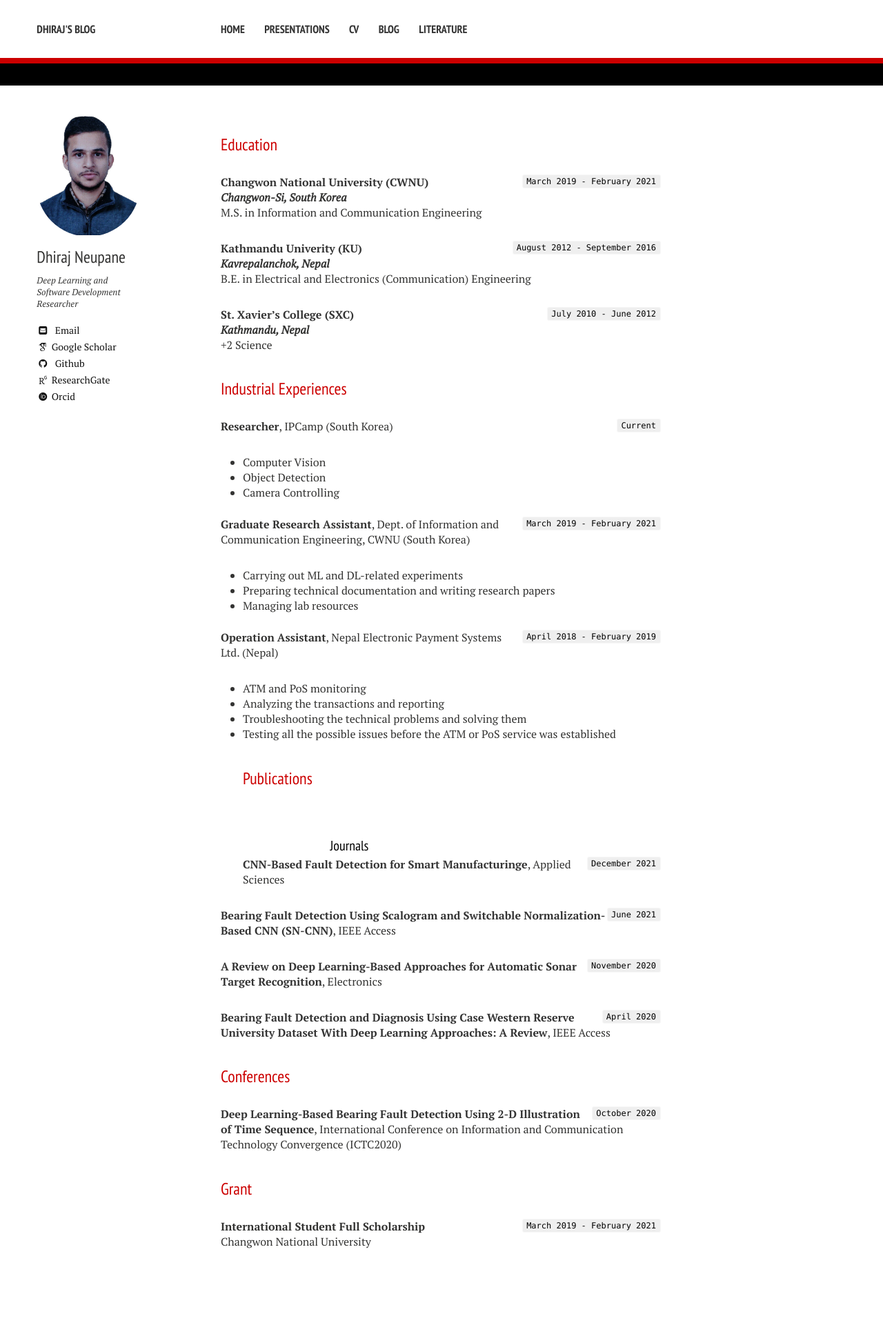
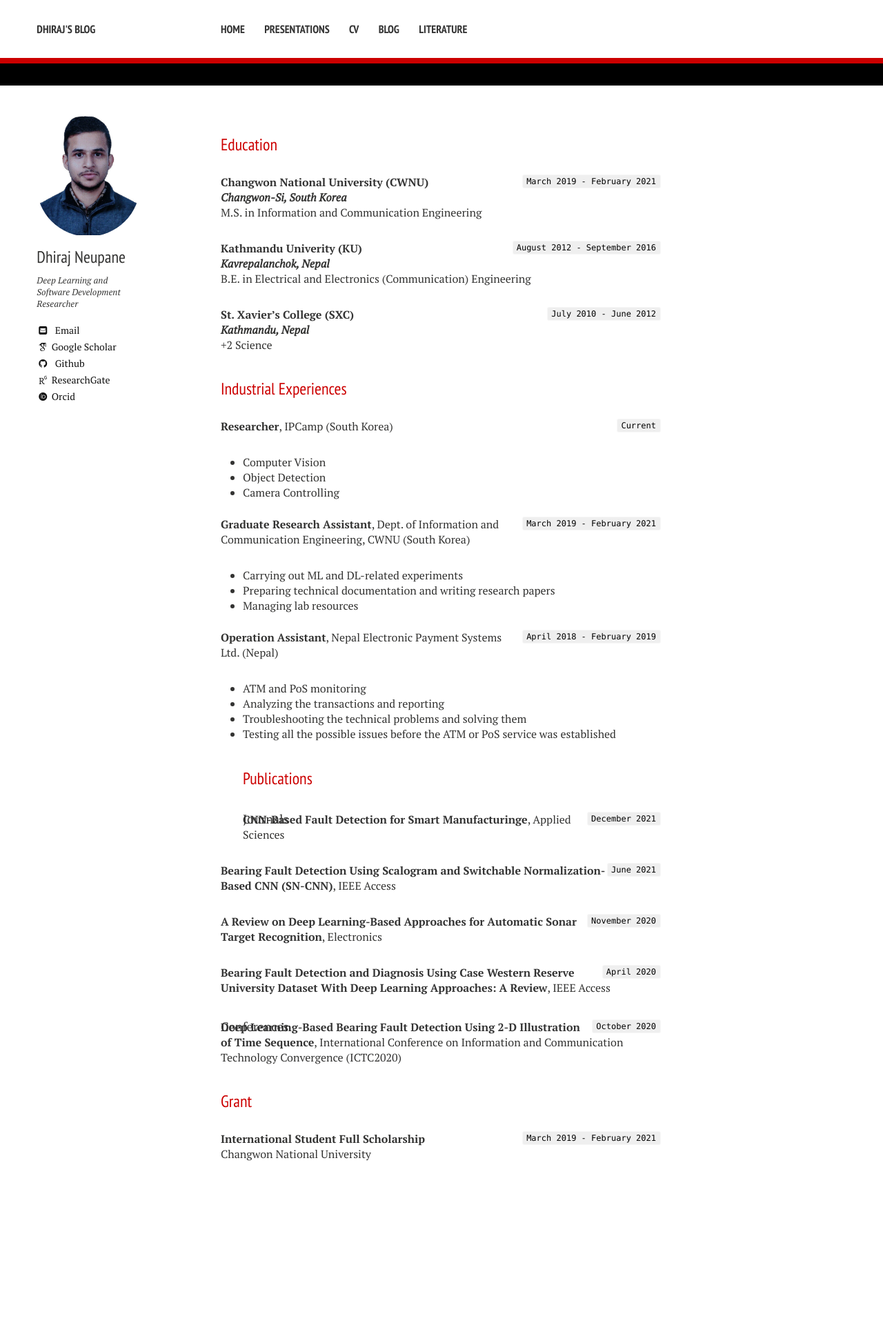
Before and after one commit to PIjarihd/dhirajneupane.github.io, a Jekyll site: the page built from cv.md, in a window 1280 px wide. Shown: the whole page at 69% size. Built offline with Jekyll 4.4.1, drawn with Linux system fonts in a browser that asks for light colours; nearby versions of some CDN libraries; some web fonts are replaced; after the commit the page ends 1794 px from its top, so only the background shows below that.

Commit message:
Update cv.md

```diff
--- a/cv.md
+++ b/cv.md
@@ -41,7 +41,7 @@
 - Testing all the possible issues before the ATM or PoS service was established
 ## Publications
 <!-- A list is also available [online](https://scholar.google.co.uk/citations?user=LTOTl0YAAAAJ) -->
-### Journals
+#### Journals
 `December 2021`
 [**CNN-Based Fault Detection for Smart Manufacturinge**](https://www.mdpi.com/2076-3417/11/24/11732/htm), Applied Sciences <br/>
 
@@ -63,9 +63,7 @@
 `1994`
 Book Title, Journal Title
 -->
-
-
-## Conferences
+#### Conferences
 
 `October 2020`
 [**Deep Learning-Based Bearing Fault Detection Using 2-D Illustration of Time Sequence**](https://ieeexplore.ieee.org/abstract/document/9289232), International Conference on Information and Communication Technology Convergence (ICTC2020)
```
